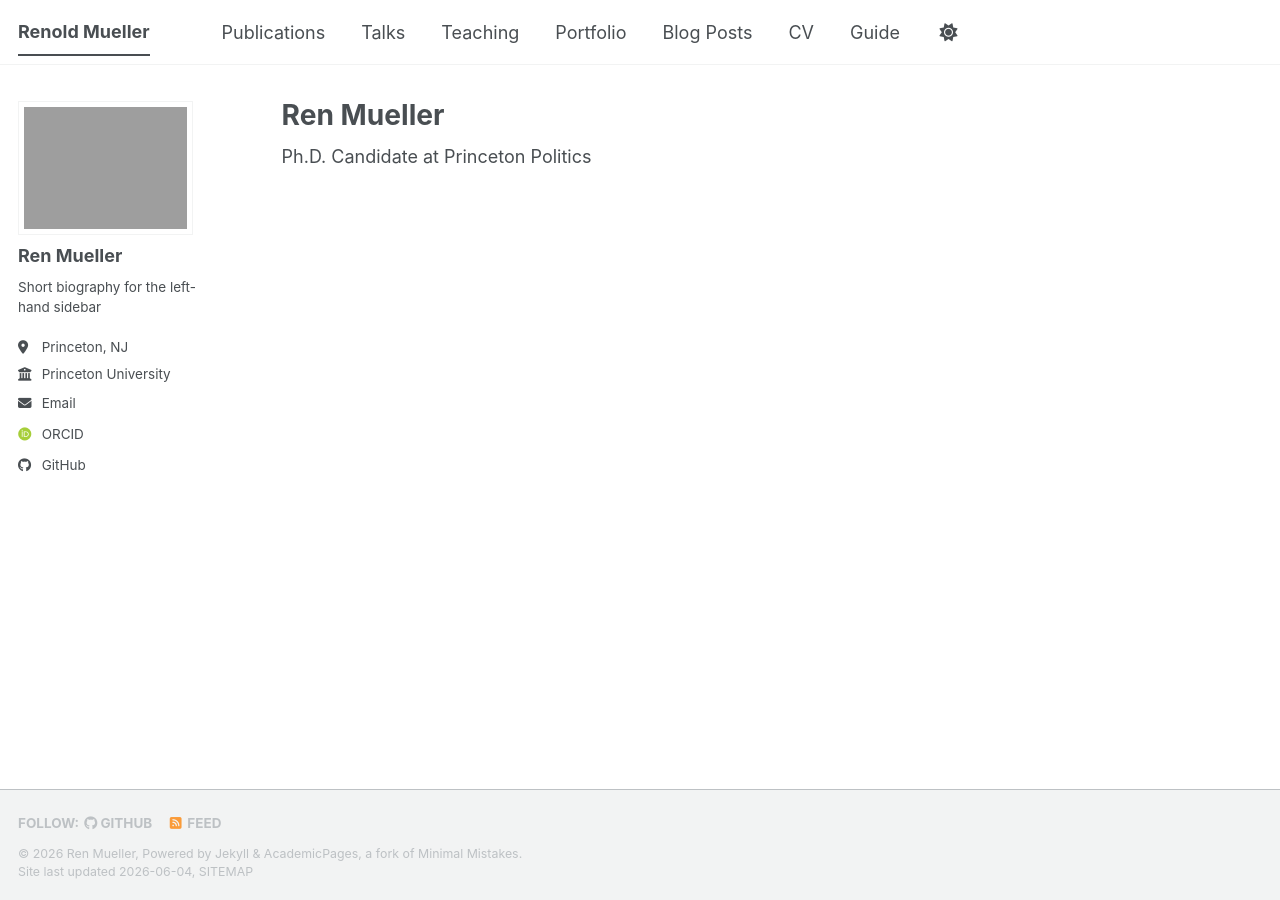
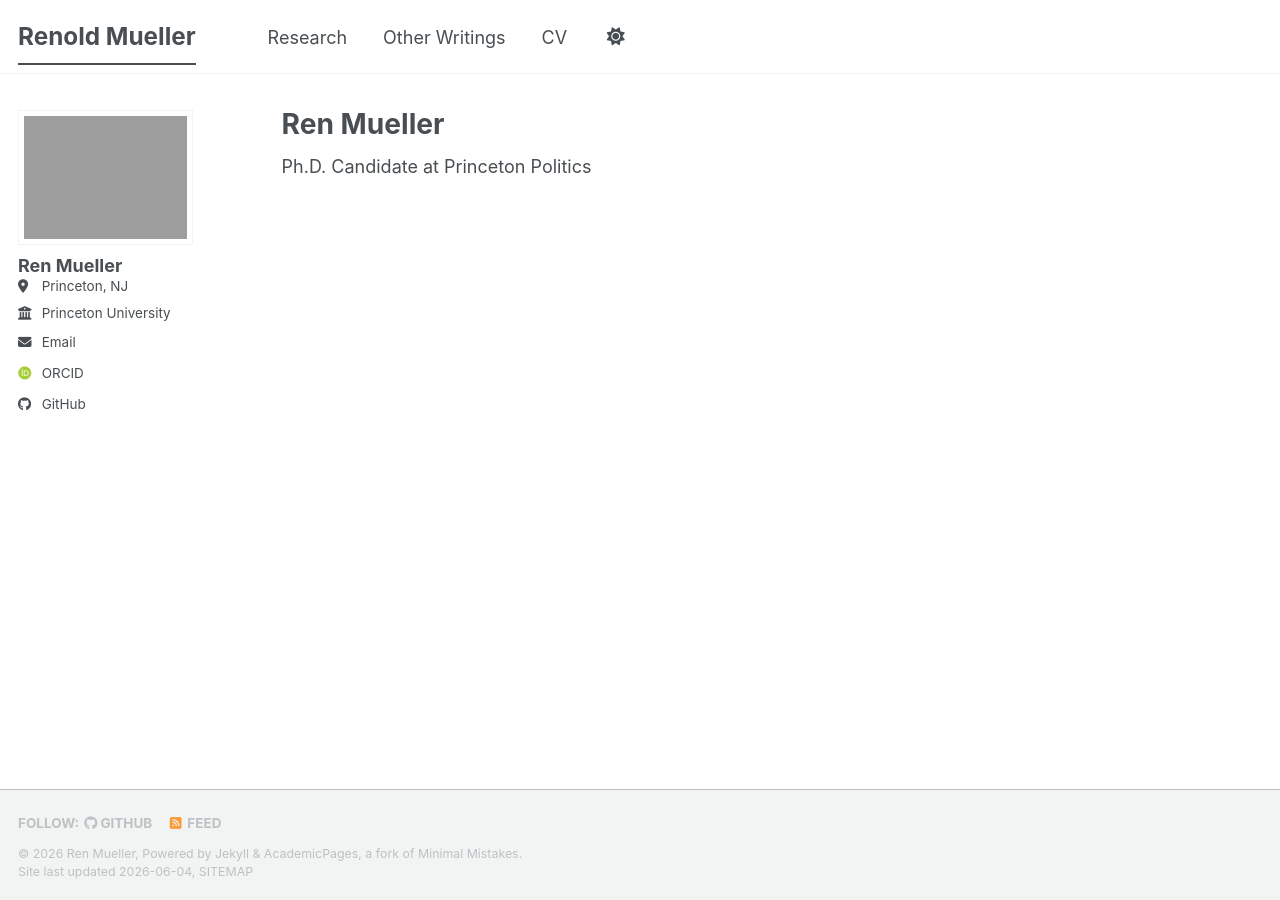
Before and after one commit to muellerren/renmueller-website, a Jekyll site: the page built from _pages/about.md, in a window 1280 px wide. Built offline with Jekyll 4.4.1, drawn with Linux system fonts in a browser that asks for light colours; some web fonts are replaced; a script bundle is joined from its source files by our own code; library files that are not in the unit come from our copies.

Commit message:
making some layout changes

```diff
--- a/_config.yml
+++ b/_config.yml
@@ -26,7 +26,7 @@ author:
   avatar           : "files/renmueller.jpg"
   name             : "Ren Mueller"
   # pronouns         : # example: "she/her"
-  bio              : "Short biography for the left-hand sidebar"
+  # bio              : "Short biography for the left-hand sidebar"
   location         : "Princeton, NJ"
   employer         : "Princeton University"
   # uri              : # URL
--- a/_data/navigation.yml
+++ b/_data/navigation.yml
@@ -8,20 +8,20 @@
 #      Markdown formatted page while the second is generated using JSON.
 
 main:
-  - title: "Publications"
+  - title: "Research"
     url: /publications/
 
-  - title: "Talks"
-    url: /talks/
+  # - title: "Talks"
+  #   url: /talks/
 
-  - title: "Teaching"
+  - title: "Other Writings"
     url: /teaching/
 
-  - title: "Portfolio"
-    url: /portfolio/
+  # - title: "Portfolio"
+  #   url: /portfolio/
 
-  - title: "Blog Posts"
-    url: /year-archive/
+  # - title: "Blog Posts"
+  #   url: /year-archive/
 
   - title: "CV"
     url: /cv/
@@ -29,5 +29,5 @@ main:
   # - title: "CV"
   #   url: /cv-json/
 
-  - title: "Guide"
-    url: /markdown/
+  # - title: "Guide"
+  #   url: /markdown/
--- a/_sass/layout/_masthead.scss
+++ b/_sass/layout/_masthead.scss
@@ -63,6 +63,10 @@
   &--lg {
     padding-right: 2em;
     font-weight: 700;
+
+    a {
+      font-size: 1.35em;
+    }
   }
 }
 
```
